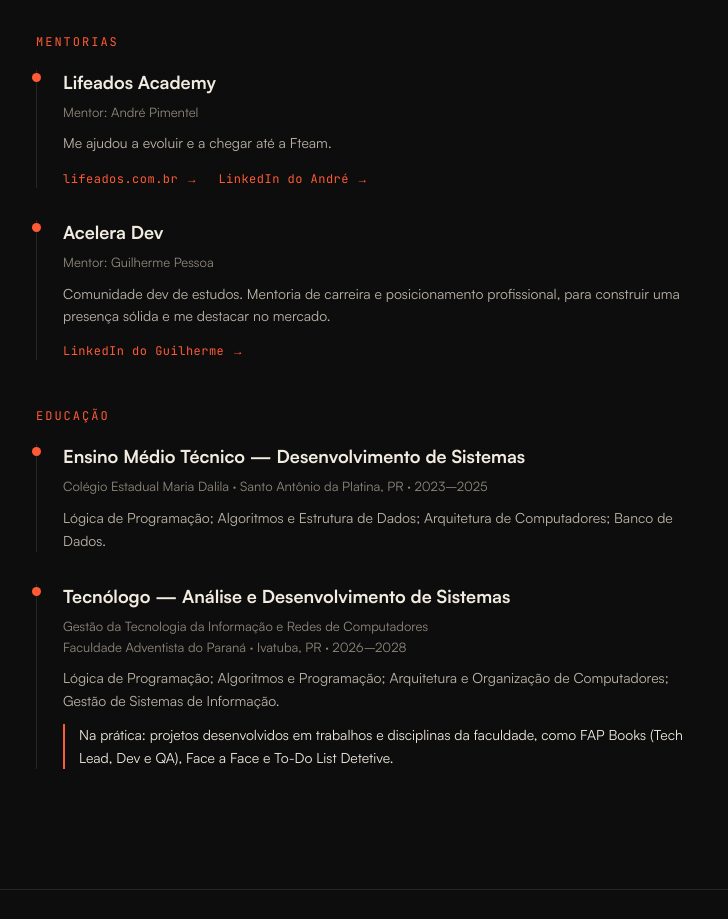
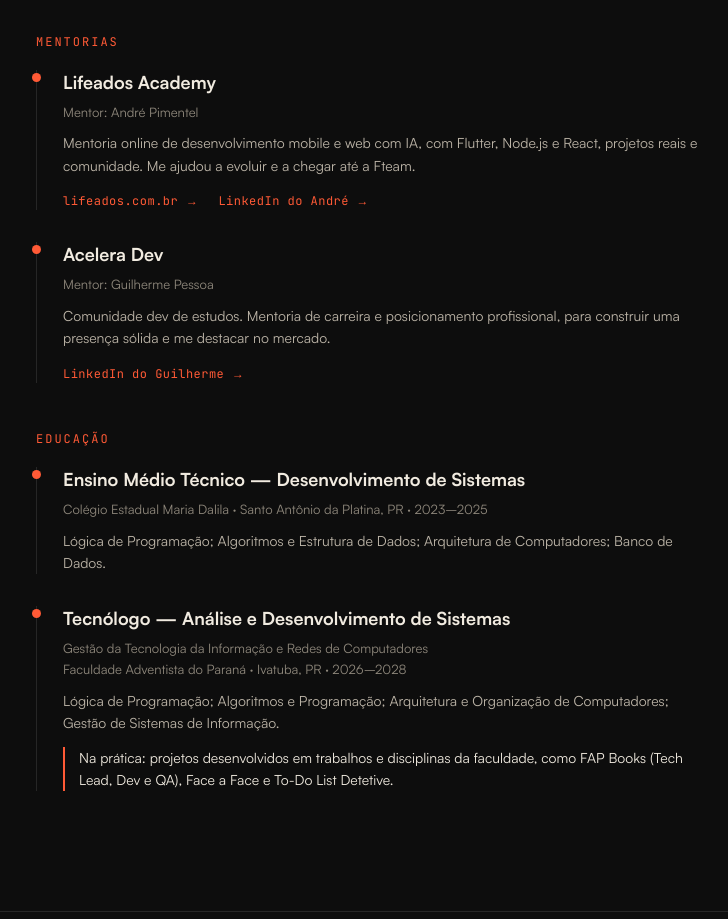
Before and after one commit to dutrathiagodev/portifolio, a Next.js app: page /sobre in a window 1280 px wide. Shown: the part 2020-2939 px from the top of the page, without its empty margins (20-748 px from the left). Built offline with nearby package versions, Linux system fonts and the light colour scheme; no server answers.

Commit message:
feat(sobre): descreve a mentoria da Lifeados Academy

```diff
--- a/src/content/sobre.ts
+++ b/src/content/sobre.ts
@@ -58,7 +58,8 @@ export const aboutContent: AboutContent = {
     {
       title: "Lifeados Academy",
       mentor: "Mentor: André Pimentel",
-      description: "Me ajudou a evoluir e a chegar até a Fteam.",
+      description:
+        "Mentoria online de desenvolvimento mobile e web com IA, com Flutter, Node.js e React, projetos reais e comunidade. Me ajudou a evoluir e a chegar até a Fteam.",
       links: [
         { label: "lifeados.com.br", href: "https://www.lifeados.com.br/" },
         {
```
